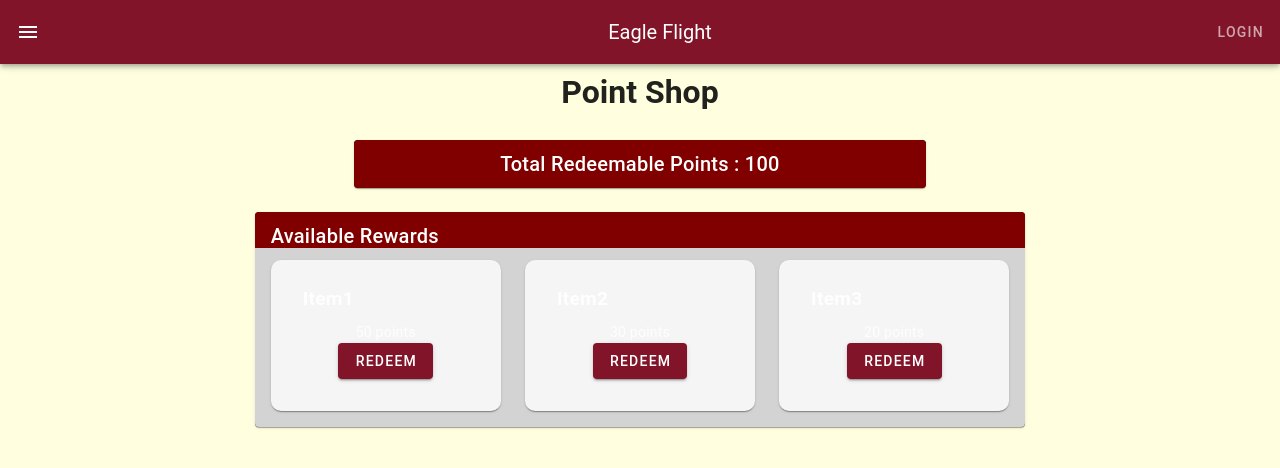
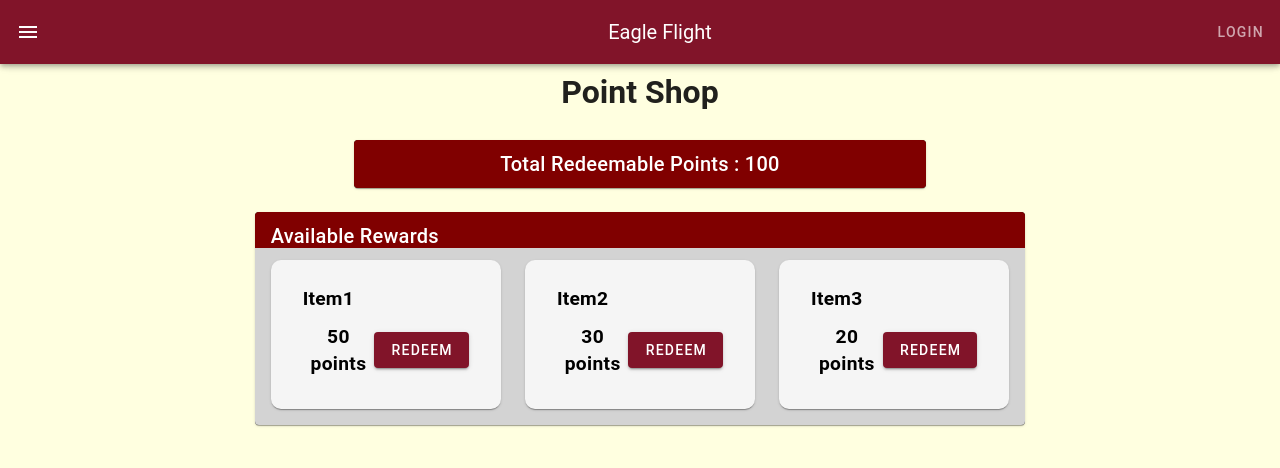
Before and after one commit to Thierrynsanzabera/SE5-Eagle-Flight-Frontend, a Vue app in the folder eagle-flight/: page /point-shop in a window 1280 px wide. Shown: the top 468 px of the page. Built offline with nearby package versions, Linux system fonts and the light colour scheme.

Commit message:
Added app change for bburger bar

```diff
--- a/eagle-flight/src/App.vue
+++ b/eagle-flight/src/App.vue
@@ -41,25 +41,32 @@
 
 <script setup>
 import { ref } from 'vue'
+import { useRouter } from 'vue-router'
 import Utils from './config/utils'
 import userServices from './services/userServices';
 
-let isLogged = ref(Utils.isLogged())
-let user = Utils.getStore("user")
-let isAdmin = ref(false)
+const router = useRouter();
+let drawer = ref(false); // Add this to control the drawer
+let isLogged = ref(Utils.isLogged());
+let user = Utils.getStore("user");
+let isAdmin = ref(false);
+
 if (user) {
   userServices.getUserForId(user.userId).then((res) => {
     isAdmin.value = res.data.isAdmin;
-    console.log(res.data)
-    console.log(isAdmin)
   }).catch((err) => {
-    console.log(err)
+    console.log(err);
   });
 }
+
 let logoutUser = () => {
-  Utils.removeItem("user")
-}
+  Utils.removeItem("user");
+};
 
+const navigate = (route) => {
+  drawer.value = false; // Close drawer after navigation
+  router.push(`/${route}`);
+};
 </script>
 
 <style scoped>
--- a/eagle-flight/src/views/PointShop.vue
+++ b/eagle-flight/src/views/PointShop.vue
@@ -46,7 +46,7 @@
                                             <v-icon color="red" @click="deleteItem(item.id)">mdi-close</v-icon>
                                         </span>
                                     </v-card-title>
-                                    <v-card-text class="text-center">
+                                    <v-card-text class="reward-title">
                                         <p>{{ item.points }} points</p>
                                         <v-btn color="primary" @click="redeemItem(item)" :disabled="item.points > totalPoints">Redeem</v-btn>
                                     </v-card-text>
@@ -149,6 +149,7 @@ export default {
         position: relative;
     }
     .reward-title {
+        color : black;
         font-size: 1.2rem;
         font-weight: bold;
         display: flex;
```
